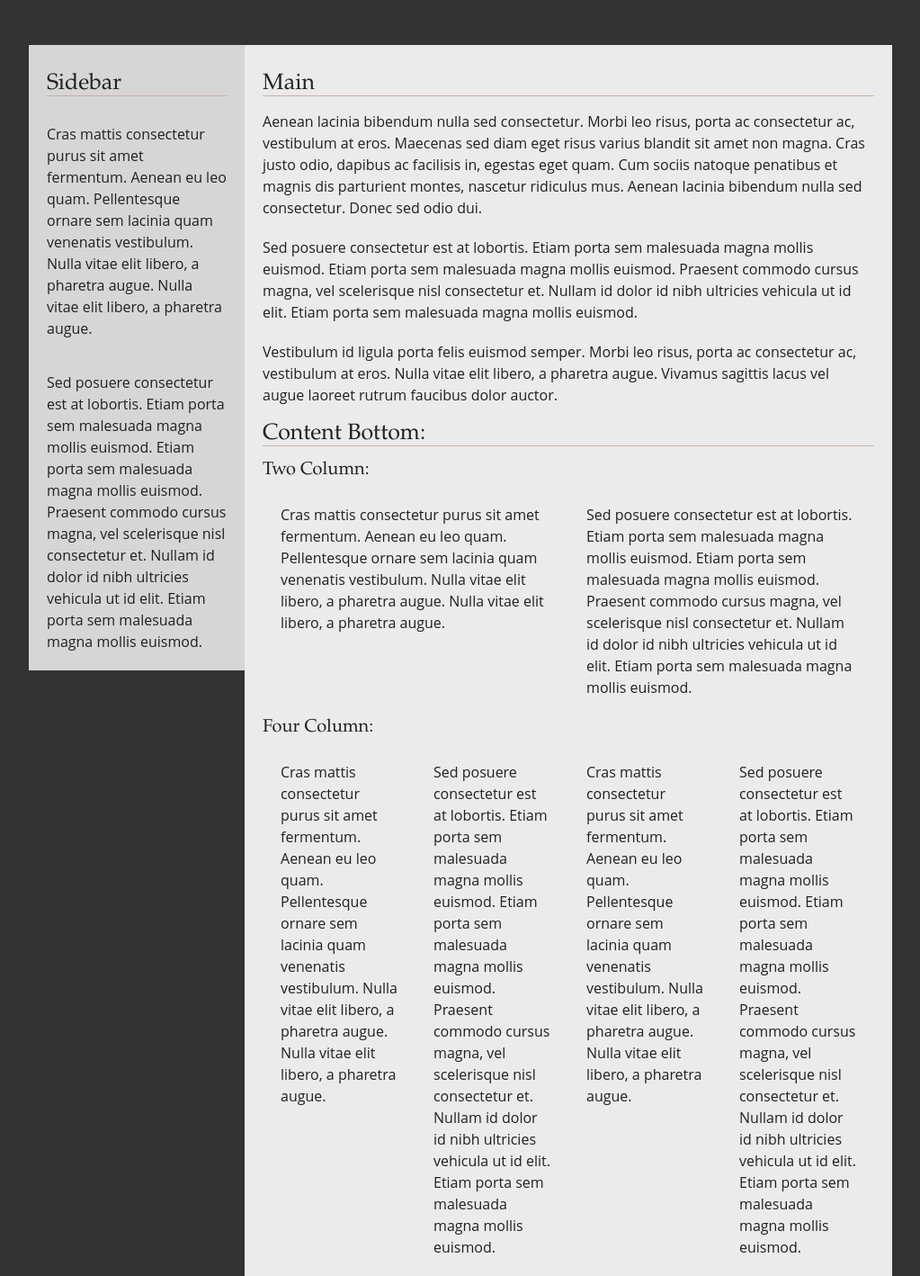
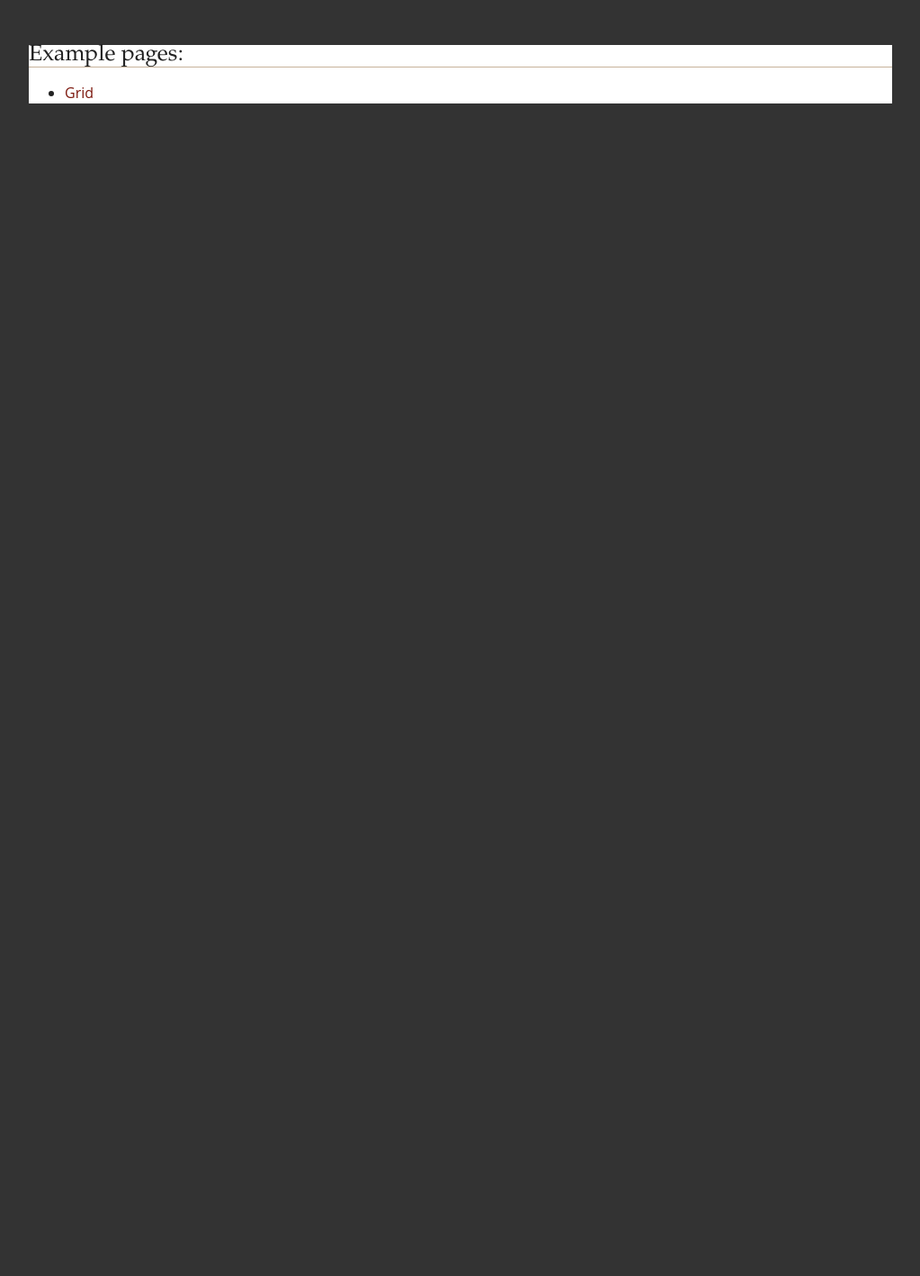
Before and after one commit to ilrWebServices/frontend-sandbox, a PHP site: page / in a window 1280 px wide. Shown: the whole page at 90% size, without its empty margins (128-1151 px from the left). After the commit the page ends 115 px from the top, so only its background shows below. Run offline with PHP 8.4, Linux system fonts and the light colour scheme.

Commit message:
Moves grid to new page and adds page list on index

```diff
--- a/docroot/css/style.css
+++ b/docroot/css/style.css
@@ -658,6 +658,10 @@ table {
   color: #fff;
   text-shadow: none; }
 
+html, body {
+  height: 100%;
+  overflow: auto; }
+
 fieldset {
   margin-bottom: 1em; }
 
@@ -893,6 +897,9 @@ table {
   width: 0;
   height: 0; }
 
+.page-list {
+  background: white; }
+
 body {
   background: #333333;
   padding-top: 50px; }
--- a/docroot/index.php
+++ b/docroot/index.php
@@ -1,48 +1,11 @@
 <?php
 include("includes/header.php");
 ?>
-<div class="main">
-  <div class="content">
-    <h1>Main</h1>
-    <p>Aenean lacinia bibendum nulla sed consectetur. Morbi leo risus, porta ac consectetur ac, vestibulum at eros. Maecenas sed diam eget risus varius blandit sit amet non magna. Cras justo odio, dapibus ac facilisis in, egestas eget quam. Cum sociis natoque penatibus et magnis dis parturient montes, nascetur ridiculus mus. Aenean lacinia bibendum nulla sed consectetur. Donec sed odio dui.</p>
-    <p>Sed posuere consectetur est at lobortis. Etiam porta sem malesuada magna mollis euismod. Etiam porta sem malesuada magna mollis euismod. Praesent commodo cursus magna, vel scelerisque nisl consectetur et. Nullam id dolor id nibh ultricies vehicula ut id elit. Etiam porta sem malesuada magna mollis euismod.</p>
-    <p>Vestibulum id ligula porta felis euismod semper. Morbi leo risus, porta ac consectetur ac, vestibulum at eros. Nulla vitae elit libero, a pharetra augue. Vivamus sagittis lacus vel augue laoreet rutrum faucibus dolor auctor.</p>
-    <div class="content-bottom">
-      <h1>Content Bottom:</h1>
-      <h2>Two Column:</h2>
-      <div class="col two">
-        <p>Cras mattis consectetur purus sit amet fermentum. Aenean eu leo quam. Pellentesque ornare sem lacinia quam venenatis vestibulum. Nulla vitae elit libero, a pharetra augue. Nulla vitae elit libero, a pharetra augue.</p>
-      </div>
-      <div class="col two">
-        <p>Sed posuere consectetur est at lobortis. Etiam porta sem malesuada magna mollis euismod. Etiam porta sem malesuada magna mollis euismod. Praesent commodo cursus magna, vel scelerisque nisl consectetur et. Nullam id dolor id nibh ultricies vehicula ut id elit. Etiam porta sem malesuada magna mollis euismod.</p>
-      </div>
-      <h2>Four Column:</h2>
-      <div class="col four">
-        <p>Cras mattis consectetur purus sit amet fermentum. Aenean eu leo quam. Pellentesque ornare sem lacinia quam venenatis vestibulum. Nulla vitae elit libero, a pharetra augue. Nulla vitae elit libero, a pharetra augue.</p>
-      </div>
-      <div class="col four">
-        <p>Sed posuere consectetur est at lobortis. Etiam porta sem malesuada magna mollis euismod. Etiam porta sem malesuada magna mollis euismod. Praesent commodo cursus magna, vel scelerisque nisl consectetur et. Nullam id dolor id nibh ultricies vehicula ut id elit. Etiam porta sem malesuada magna mollis euismod.</p>
-      </div>
-      <div class="col four">
-        <p>Cras mattis consectetur purus sit amet fermentum. Aenean eu leo quam. Pellentesque ornare sem lacinia quam venenatis vestibulum. Nulla vitae elit libero, a pharetra augue. Nulla vitae elit libero, a pharetra augue.</p>
-      </div>
-      <div class="col four">
-        <p>Sed posuere consectetur est at lobortis. Etiam porta sem malesuada magna mollis euismod. Etiam porta sem malesuada magna mollis euismod. Praesent commodo cursus magna, vel scelerisque nisl consectetur et. Nullam id dolor id nibh ultricies vehicula ut id elit. Etiam porta sem malesuada magna mollis euismod.</p>
-      </div>
-    </div>
-  </div>
-</div>
-<div class="sidebar">
-  <div class="content">
-    <h1>Sidebar</h1>
-    <div class="col">
-      <p>Cras mattis consectetur purus sit amet fermentum. Aenean eu leo quam. Pellentesque ornare sem lacinia quam venenatis vestibulum. Nulla vitae elit libero, a pharetra augue. Nulla vitae elit libero, a pharetra augue.</p>
-    </div>
-    <div class="col">
-      <p>Sed posuere consectetur est at lobortis. Etiam porta sem malesuada magna mollis euismod. Etiam porta sem malesuada magna mollis euismod. Praesent commodo cursus magna, vel scelerisque nisl consectetur et. Nullam id dolor id nibh ultricies vehicula ut id elit. Etiam porta sem malesuada magna mollis euismod.</p>
-    </div>
-  </div>
-
+<div class="page-list">
+  <h1>Example pages:</h1>
+  <ul>
+    <li><a href="grid.php">Grid</a></li>
+  </ul>
 </div>
 <?php
 include("includes/footer.php");
--- a/docroot/scss/base/_base.scss
+++ b/docroot/scss/base/_base.scss
@@ -18,3 +18,8 @@
   color: #fff;
   text-shadow: none;
 }
+
+html, body {
+  height: 100%;
+  overflow: auto;
+}
--- /dev/null
+++ b/docroot/scss/base/_frontend-sandbox.scss
@@ -0,0 +1,3 @@
+.page-list {
+  background: white;
+}
--- a/docroot/scss/style.scss
+++ b/docroot/scss/style.scss
@@ -18,6 +18,7 @@
 @import "base/forms";
 @import "base/typography";
 @import "base/helpers";
+@import "base/frontend-sandbox";
 
 // Common
 @import "common/header";
```
Also changed, not shown: docroot/grid.php (added, +49 -0 lines).
